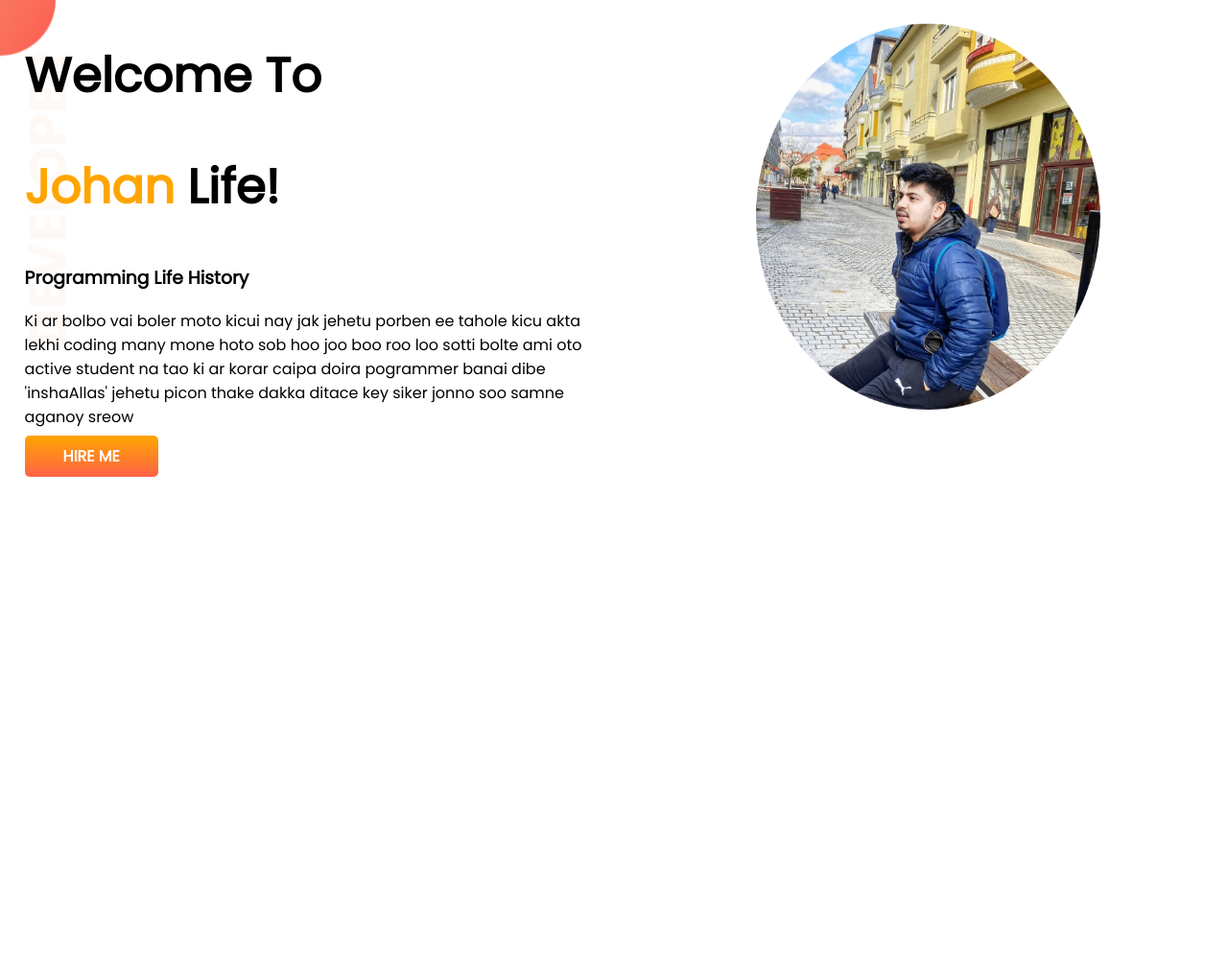
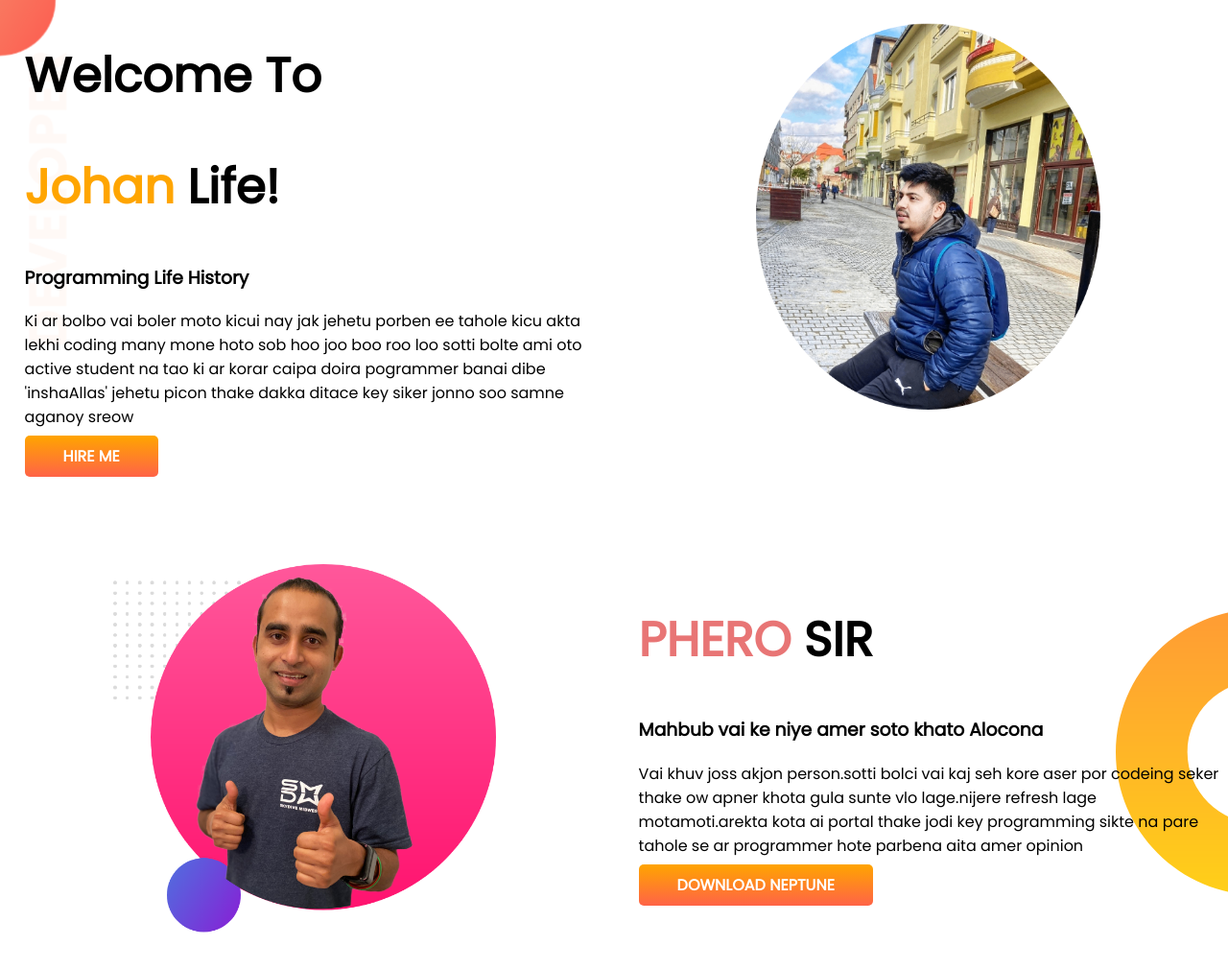
Before and after one commit to MohammedAliJohan/developer-portfolio-, a plain HTML site: page index.html in a window 1280 px wide. Shown: the whole page at 96% size. Before the commit the page ends 800 px from the top, so only its background shows below. Drawn offline with Linux system fonts and the light colour scheme.

Commit message:
strat portfol io

```diff
--- a/index.html
+++ b/index.html
@@ -20,5 +20,16 @@
         </div>
          <div class="half-width"><img src="images/johan.png" alt=""></div>
     </section>
+    <section class="phero-her">
+        <div class="half-width">
+            <img src="images/jhankar2.png" alt="">
+        </div>
+        <div class="half-width">
+            <h1><span class="her">PHERO</span> SIR</h1>
+            <h3>Mahbub vai ke niye amer soto khato Alocona</h3>
+            <p>Vai khuv joss akjon person.sotti bolci vai kaj seh kore aser por codeing seker thake ow apner khota gula sunte vlo lage.nijere refresh lage motamoti.arekta kota ai portal thake jodi key programming sikte na pare tahole se ar programmer hote parbena aita amer opinion</p>
+            <a class="text-button" target="_blank" href="https://play.google.com/store/apps/details?id=learn.programming.courses&hl=en&gl=US">DOWNLOAD NEPTUNE</a>
+        </div>
+    </section>
 </body>
 </html>
--- a/style.css
+++ b/style.css
@@ -10,6 +10,7 @@ h1{
 }
 section{
     display: flex;
+    margin-bottom: 100px;
 }
 .half-width{
     width: 50%;
@@ -30,5 +31,12 @@ section{
 .top-banner{
     background-image: url(images/top-banner.png);
     background-repeat: no-repeat;
-
 }
+.her{
+    color: rgba(226, 79, 79, 0.786);
+}
+.phero-her{
+    background-image: url(images/dream-bg.png);
+    background-repeat: no-repeat;
+    background-position: right;
+}
```
